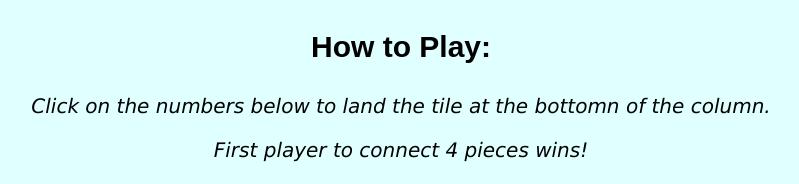
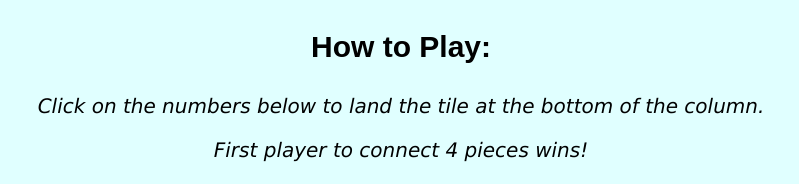
Before and after one commit to inGall/connect4, a plain HTML site: page index.html in a window 1280 px wide. Shown: the top 184 px of the page, without its empty margins (239-1038 px from the left). Drawn offline with Linux system fonts and the light colour scheme.

Commit message:
Update index.html

```diff
--- a/index.html
+++ b/index.html
@@ -14,7 +14,7 @@
         </div>
         <div class="mainBody">
             <p class="heading"><b>How to Play: </b></p>
-            <p class="subheading">Click on the numbers below to land the tile at the bottomn of the column.</p>
+            <p class="subheading">Click on the numbers below to land the tile at the bottom of the column.</p>
             <p class="subheading">First player to connect 4 pieces wins!</p>
             <p id="status"></p>
 
```
